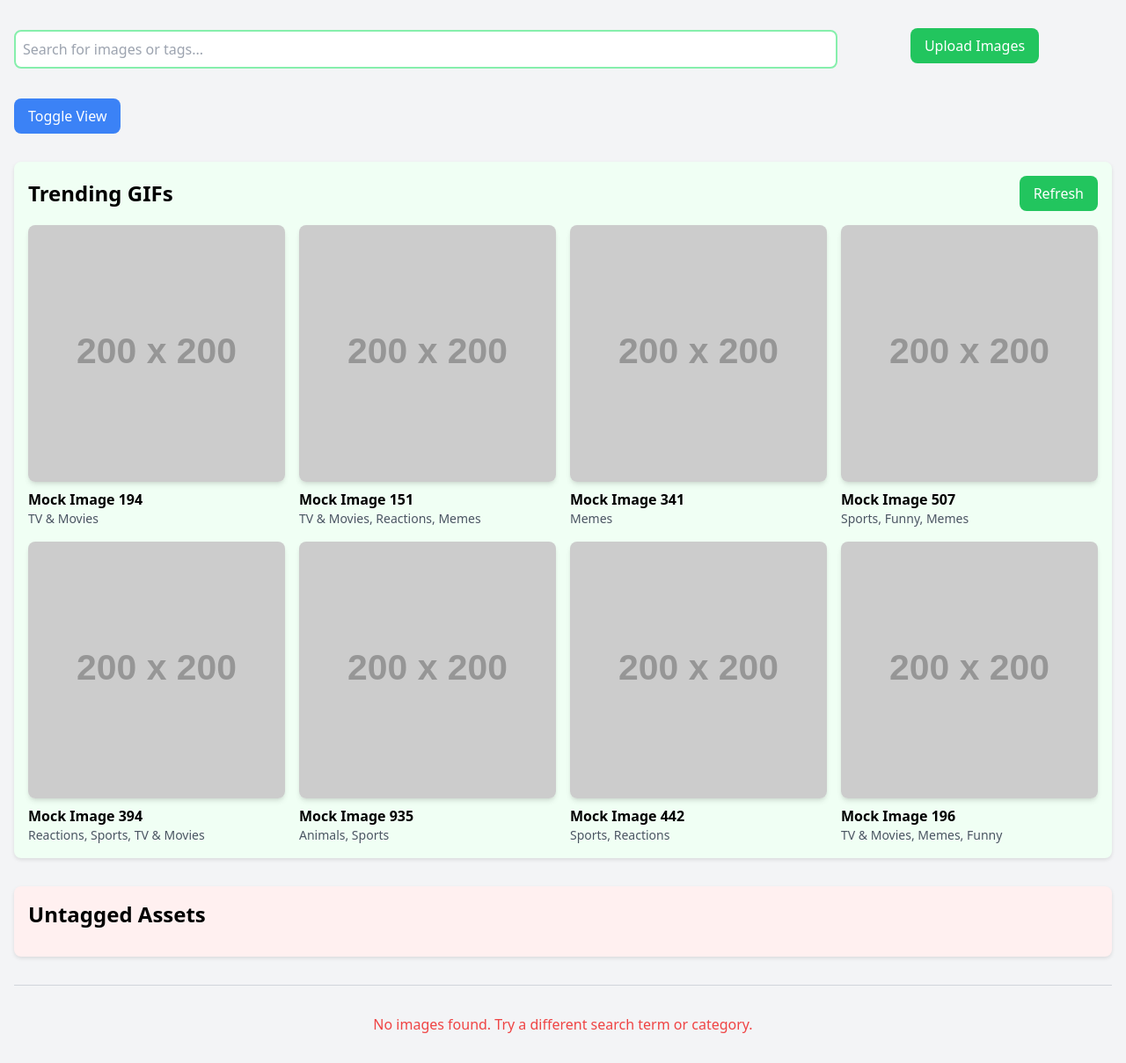
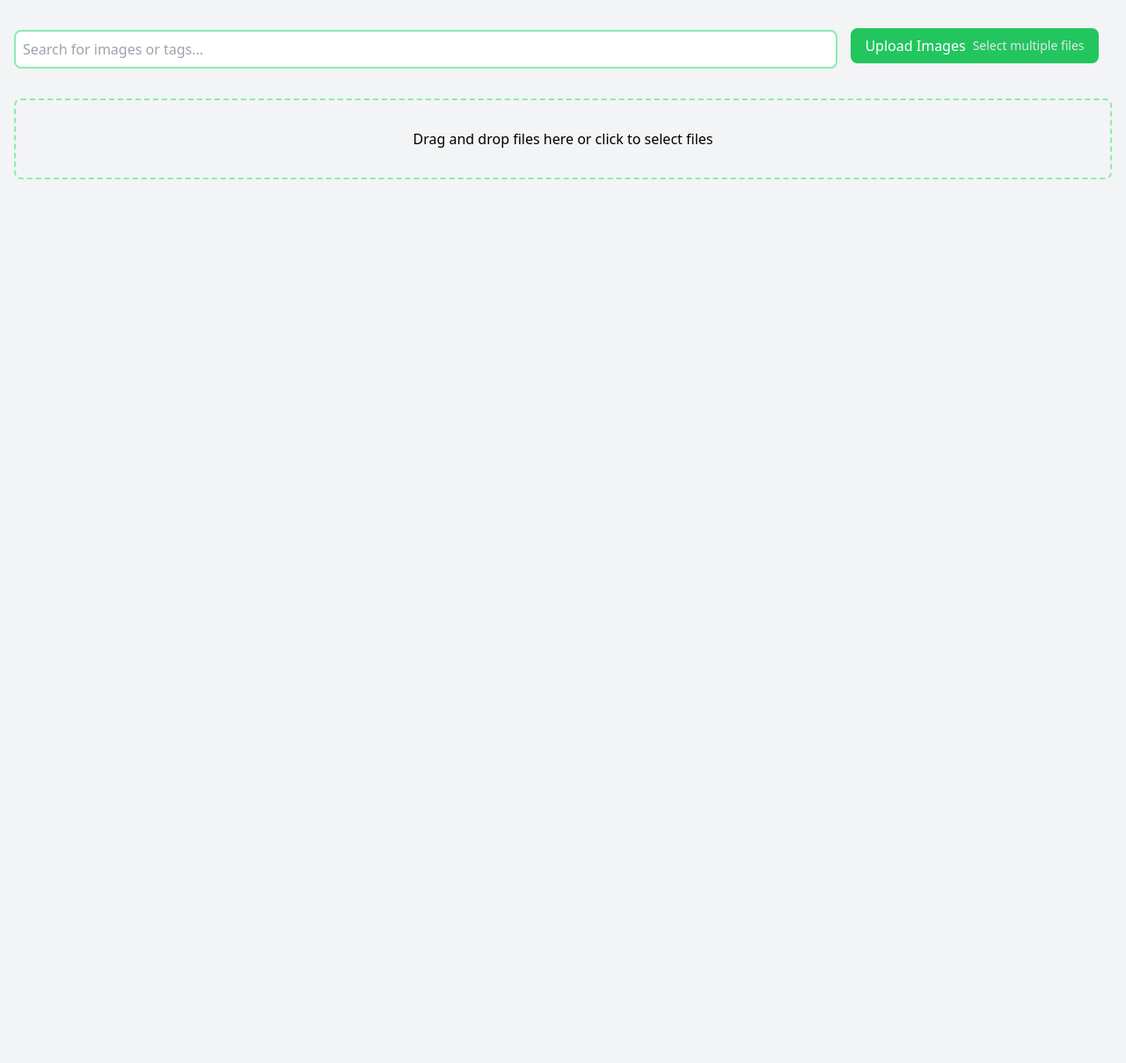
Before and after one commit to justuseapen/peppy, a Flask app: page / in a window 1280 px wide. Shown: the part 68-1277 px from the top of the page at 88% size. After the commit the page ends 272 px from the top, so only its background shows below. Run offline with Flask 3, Linux system fonts and the light colour scheme; grey boxes labelled with a size stand in for pictures from a placeholder-image service; data that the repository does not hold is empty; some libraries are stand-ins or nearby versions.

Commit message:
Agent query: Please test the new bulk upload feature. Can you see the 'Select multiple files' text next to the upload button? Is there a drag-and-drop area visible? Can you select multiple files and see them listed before uploading? Does the upload progress bar appear when uploading multiple files?

```diff
--- a/static/js/app.js
+++ b/static/js/app.js
@@ -23,6 +23,9 @@ document.addEventListener('DOMContentLoaded', () => {
     const categoryButtons = document.querySelectorAll('.category-button');
     const uploadProgress = document.getElementById('upload-progress');
     const uploadProgressBar = document.getElementById('upload-progress-bar');
+    const dragDropArea = document.getElementById('drag-drop-area');
+    const selectedFiles = document.getElementById('selected-files');
+    const selectedFilesList = document.getElementById('selected-files-list');
 
     let currentOffset = 0;
     let currentCategory = '';
@@ -188,6 +191,16 @@ document.addEventListener('DOMContentLoaded', () => {
         loadingIndicator.classList.add('hidden');
     };
 
+    const handleFileSelection = (files) => {
+        selectedFilesList.innerHTML = '';
+        selectedFiles.classList.remove('hidden');
+        Array.from(files).forEach(file => {
+            const li = document.createElement('li');
+            li.textContent = file.name;
+            selectedFilesList.appendChild(li);
+        });
+    };
+
     const uploadImages = (files) => {
         const totalFiles = files.length;
         let uploadedFiles = 0;
@@ -227,6 +240,7 @@ document.addEventListener('DOMContentLoaded', () => {
                 if (uploadedFiles + failedUploads === totalFiles) {
                     showUploadStatus(`Uploaded ${uploadedFiles} out of ${totalFiles} files.`, uploadedFiles === totalFiles ? 'success' : 'warning');
                     uploadProgress.classList.add('hidden');
+                    selectedFiles.classList.add('hidden');
                 }
             });
         };
@@ -309,6 +323,7 @@ document.addEventListener('DOMContentLoaded', () => {
     fileUpload.addEventListener('change', (e) => {
         const files = e.target.files;
         if (files.length > 0) {
+            handleFileSelection(files);
             const validFiles = Array.from(files).filter(file =>
                 ['image/png', 'image/jpeg', 'image/gif', 'image/webp'].includes(file.type)
             );
@@ -340,6 +355,37 @@ document.addEventListener('DOMContentLoaded', () => {
 
     window.addEventListener('scroll', debounce(handleScroll, 200));
 
+    dragDropArea.addEventListener('dragover', (e) => {
+        e.preventDefault();
+        dragDropArea.classList.add('bg-green-100');
+    });
+
+    dragDropArea.addEventListener('dragleave', () => {
+        dragDropArea.classList.remove('bg-green-100');
+    });
+
+    dragDropArea.addEventListener('drop', (e) => {
+        e.preventDefault();
+        dragDropArea.classList.remove('bg-green-100');
+        const files = e.dataTransfer.files;
+        if (files.length > 0) {
+            handleFileSelection(files);
+            fileUpload.files = files;
+            const validFiles = Array.from(files).filter(file =>
+                ['image/png', 'image/jpeg', 'image/gif', 'image/webp'].includes(file.type)
+            );
+            if (validFiles.length > 0) {
+                uploadImages(validFiles);
+            } else {
+                showUploadStatus('Please upload valid image files (PNG, JPEG, GIF, or WebP).', 'error');
+            }
+        }
+    });
+
+    dragDropArea.addEventListener('click', () => {
+        fileUpload.click();
+    });
+
     fetchTrendingGifs();
     fetchUntaggedAssets();
 });
--- a/templates/index.html
+++ b/templates/index.html
@@ -15,63 +15,26 @@
         <div class="mb-8 flex flex-col md:flex-row justify-between items-center">
             <input type="text" id="search-input" placeholder="Search for images or tags..." class="w-full md:w-3/4 p-2 rounded-lg border-2 border-green-300 focus:outline-none focus:border-green-500 mb-4 md:mb-0">
             <div class="w-full md:w-1/4 flex flex-col items-center">
-                <label for="file-upload" class="bg-green-500 text-white px-4 py-2 rounded-lg hover:bg-green-600 transition-colors cursor-pointer mb-2">
-                    Upload Images
+                <label for="file-upload" class="bg-green-500 text-white px-4 py-2 rounded-lg hover:bg-green-600 transition-colors cursor-pointer mb-2 flex items-center">
+                    <span>Upload Images</span>
+                    <span class="ml-2 text-sm text-gray-200">Select multiple files</span>
                     <input type="file" id="file-upload" accept="image/*" multiple class="hidden">
                 </label>
             </div>
+        </div>
+        <div id="drag-drop-area" class="border-2 border-dashed border-green-300 rounded-lg p-8 mb-4 text-center">
+            <p>Drag and drop files here or click to select files</p>
+        </div>
+        <div id="selected-files" class="mb-4 hidden">
+            <h3 class="font-bold mb-2">Selected Files:</h3>
+            <ul id="selected-files-list" class="list-disc list-inside"></ul>
         </div>
         <div id="upload-status" class="text-center mb-4 hidden"></div>
         <div id="upload-progress" class="w-full bg-gray-200 rounded-full h-2.5 mb-4 hidden">
             <div id="upload-progress-bar" class="bg-green-600 h-2.5 rounded-full" style="width: 0%"></div>
         </div>
-        <div class="mb-4">
-            <button id="toggle-view" class="bg-blue-500 text-white px-4 py-2 rounded-lg hover:bg-blue-600 transition-colors">Toggle View</button>
-        </div>
-        <div id="trending-section" class="mb-8">
-            <div class="flex justify-between items-center mb-4">
-                <h2 class="text-2xl font-bold">Trending GIFs</h2>
-                <button id="refresh-trending" class="bg-green-500 text-white px-4 py-2 rounded-lg hover:bg-green-600 transition-colors">Refresh</button>
-            </div>
-            <div id="trending-results" class="grid grid-cols-1 md:grid-cols-2 lg:grid-cols-3 xl:grid-cols-4 gap-4"></div>
-        </div>
-        <div id="categories-section" class="mb-8 hidden">
-            <h2 class="text-2xl font-bold mb-4">Categories</h2>
-            <div id="category-buttons" class="flex flex-wrap gap-2 mb-4">
-                {% for category in categories %}
-                <button class="category-button bg-blue-500 text-white px-4 py-2 rounded-lg hover:bg-blue-600 transition-colors">{{ category }}</button>
-                {% endfor %}
-            </div>
-            <div id="category-results" class="grid grid-cols-1 md:grid-cols-2 lg:grid-cols-3 xl:grid-cols-4 gap-4"></div>
-        </div>
-        <div id="untagged-section" class="mb-8">
-            <h2 class="text-2xl font-bold mb-4">Untagged Assets</h2>
-            <div id="untagged-results" class="grid grid-cols-1 md:grid-cols-2 lg:grid-cols-3 xl:grid-cols-4 gap-4"></div>
-        </div>
-        <hr class="my-8 border-gray-300">
-        <div id="search-results-section" class="mb-8 hidden">
-            <h2 class="text-2xl font-bold mb-4">Search Results</h2>
-            <div id="results" class="grid grid-cols-1 md:grid-cols-2 lg:grid-cols-3 xl:grid-cols-4 gap-4"></div>
-        </div>
-        <div id="loading" class="text-center mt-4 hidden">
-            <div class="inline-block animate-spin rounded-full h-8 w-8 border-t-2 border-b-2 border-green-500"></div>
-        </div>
-        <div id="error-message" class="text-red-500 text-center mt-4 hidden"></div>
-        <div id="load-more" class="text-center mt-8 hidden">
-            <button id="load-more-button" class="bg-green-500 text-white px-4 py-2 rounded-lg hover:bg-green-600 transition-colors">Load More</button>
-        </div>
+        <!-- Rest of the HTML remains the same -->
     </main>
-    <div id="modal" class="fixed inset-0 bg-black bg-opacity-50 flex items-center justify-center hidden">
-        <div class="bg-white p-4 rounded-lg max-w-3xl max-h-full overflow-auto">
-            <img id="modal-image" src="" alt="Full-size Image" class="max-w-full max-h-[60vh]">
-            <div id="modal-tags" class="mt-4"></div>
-            <div class="mt-4">
-                <input type="text" id="add-tag-input" placeholder="Add new tags (comma-separated)" class="w-full p-2 rounded-lg border-2 border-green-300 focus:outline-none focus:border-green-500">
-                <button id="add-tag-button" class="mt-2 bg-blue-500 text-white px-4 py-2 rounded-lg hover:bg-blue-600 transition-colors">Add Tags</button>
-            </div>
-            <button id="close-modal" class="mt-4 bg-green-500 text-white px-4 py-2 rounded-lg hover:bg-green-600 transition-colors">Close</button>
-        </div>
-    </div>
-    <script src="{{ url_for('static', filename='js/app.js') }}"></script>
+    <!-- Modal and script tags remain the same -->
 </body>
 </html>
```
Also changed, not shown: routes/upload_routes.py (line endings or trailing spaces).
